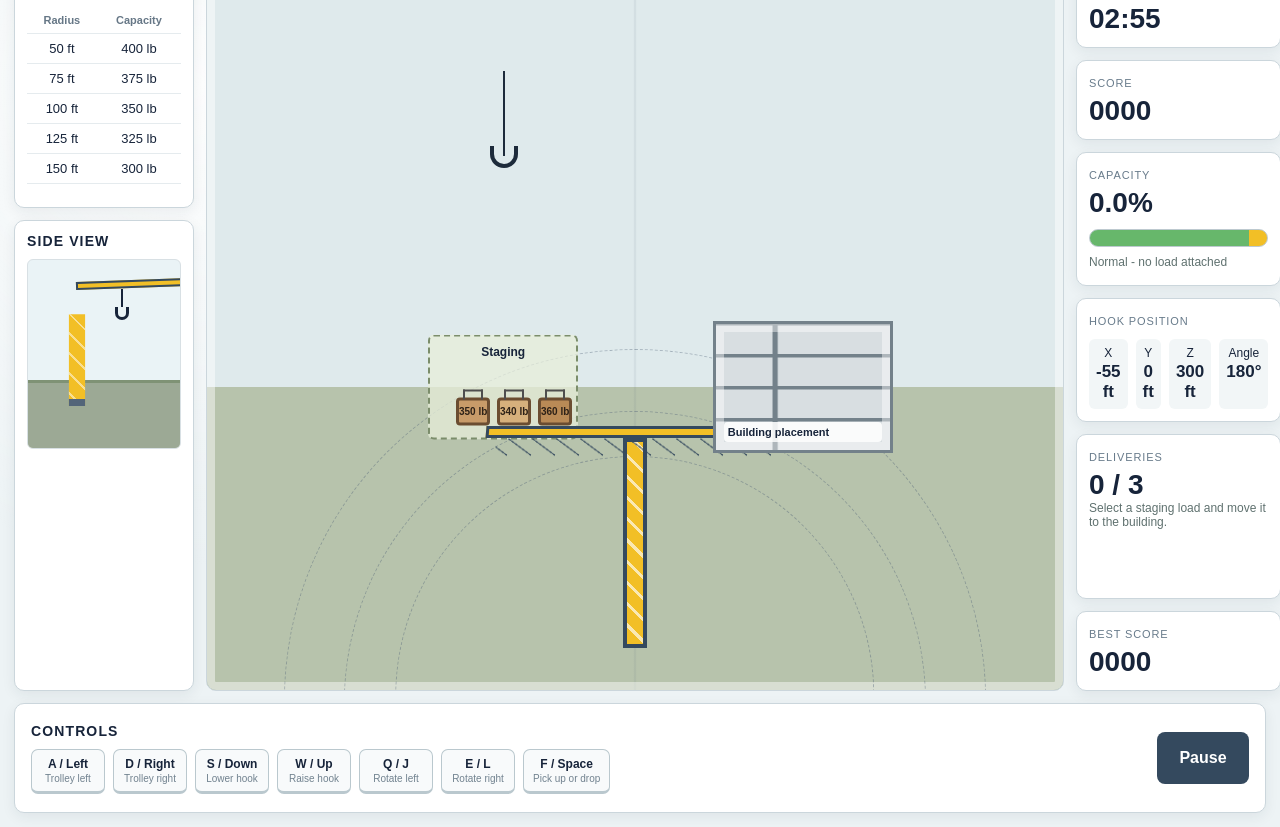
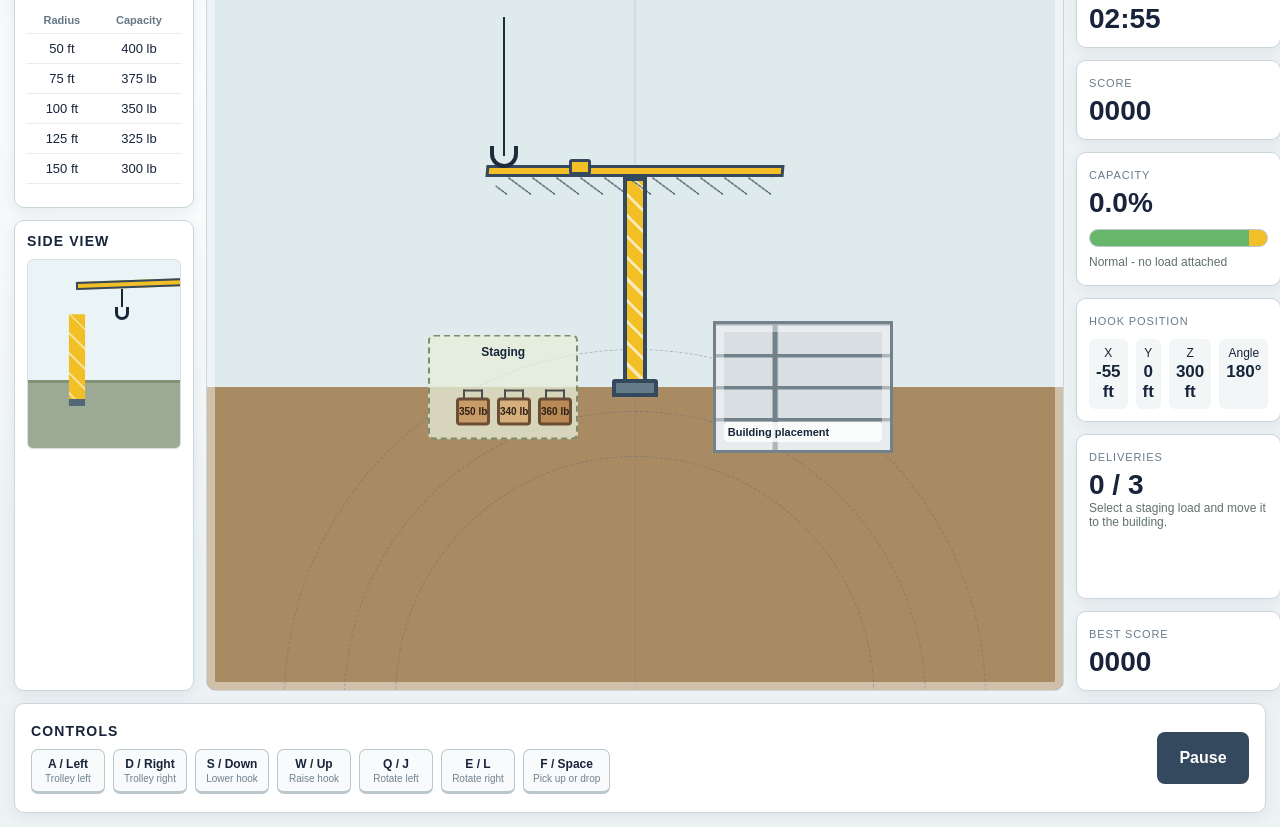
Before and after one commit to LandonC-26/Crane_Operator_App, a plain HTML site: page index.html in a window 1280 px wide. Shown: the part 46-873 px from the top of the page. Drawn offline with Linux system fonts and the light colour scheme.

Commit message:
Clarify phase 5 and refine crane appearance
Co-authored-by: Copilot <223556219+Copilot@users.noreply.github.com>

```diff
--- a/index.html
+++ b/index.html
@@ -181,7 +181,7 @@
       min-height: 460px;
       background:
         linear-gradient(90deg, transparent 49.8%, rgba(83,101,121,.12) 50%, transparent 50.2%),
-        linear-gradient(#dfeaec 0 58%, #b7c3ac 58%);
+        linear-gradient(#dfeaec 0 58%, #a98b63 58%);
       border: 1px solid var(--line);
       border-radius: 10px;
       box-shadow: inset 0 0 0 8px rgba(255,255,255,.45);
@@ -215,7 +215,7 @@
     .tower {
       position: absolute;
       left: 50%;
-      bottom: 42px;
+      bottom: 42%;
       width: 62px;
       height: 260px;
       transform: translateX(-50%);
@@ -257,11 +257,36 @@
       background-size: 24px 24px;
     }
 
+    .trolley {
+      position: absolute;
+      z-index: 5;
+      top: 32px;
+      left: -118px;
+      width: 22px;
+      height: 16px;
+      border: 3px solid var(--steel-dark);
+      border-radius: 3px;
+      background: var(--yellow);
+      transform: translateX(-50%);
+    }
+
+    .tower-base {
+      position: absolute;
+      left: 8px;
+      bottom: -10px;
+      width: 46px;
+      height: 18px;
+      border: 4px solid var(--steel-dark);
+      border-radius: 3px 3px 0 0;
+      background: #657c8a;
+      z-index: 3;
+    }
+
     .cable {
       position: absolute;
       z-index: 4;
       left: 72%;
-      top: 102px;
+      top: 48px;
       width: 2px;
       height: 132px;
       background: #1d2b3b;
@@ -818,6 +843,8 @@
         <div class="tower" aria-label="Tower crane">
           <div class="mast"></div>
           <div class="jib"></div>
+          <div class="tower-base"></div>
+          <div class="trolley" id="crane-trolley"></div>
         </div>
         <div class="cable" aria-hidden="true"></div>
         <div class="hook" aria-label="Crane hook"></div>
@@ -935,6 +962,7 @@
       const cable = document.querySelector(".cable");
       const hook = document.querySelector(".hook");
       const jib = document.querySelector(".jib");
+      const trolley = document.getElementById("crane-trolley");
       const sideCable = document.querySelector(".side-cable");
       const sideHook = document.querySelector(".side-hook");
       const angleValue = document.getElementById("angle-value");
@@ -1026,11 +1054,13 @@
         const hookY = mapHookY - (state.height / 300) * worksiteHeight * 0.32;
 
         cable.style.left = `${hookX}px`;
-        cable.style.top = "102px";
-        cable.style.height = `${Math.max(20, hookY - 102)}px`;
+        cable.style.top = "48px";
+        cable.style.height = `${Math.max(20, hookY - 48)}px`;
         hook.style.left = `${hookX - 13}px`;
         hook.style.top = `${hookY - 10}px`;
         jib.style.transform = `skewX(-5deg) rotate(${state.angle}deg)`;
+        const trolleyOffset = ((position.x + 150) / 300) * 298 - 118;
+        trolley.style.left = `${Math.max(-118, Math.min(180, trolleyOffset))}px`;
         angleValue.textContent = `${Math.round(state.angle)}°`;
         xValue.textContent = `${Math.round(position.x)} ft`;
         yValue.textContent = `${Math.round(position.y)} ft`;
@@ -1277,12 +1307,12 @@
             endRoundByTime();
           }
           updateScoreDisplays();
-          if (keys.has("left")) state.radius = Math.max(50, state.radius - 35 * elapsed);
-          if (keys.has("right")) state.radius = Math.min(150, state.radius + 35 * elapsed);
-          if (keys.has("down")) state.height = Math.max(0, state.height - 25 * elapsed);
-          if (keys.has("up")) state.height = Math.min(300, state.height + 25 * elapsed);
-          if (keys.has("rotate-left")) state.angle = (state.angle - 75 * elapsed + 360) % 360;
-          if (keys.has("rotate-right")) state.angle = (state.angle + 75 * elapsed) % 360;
+          if (keys.has("left")) state.radius = Math.max(50, state.radius - 29.75 * elapsed);
+          if (keys.has("right")) state.radius = Math.min(150, state.radius + 29.75 * elapsed);
+          if (keys.has("down")) state.height = Math.max(0, state.height - 21.25 * elapsed);
+          if (keys.has("up")) state.height = Math.min(300, state.height + 21.25 * elapsed);
+          if (keys.has("rotate-left")) state.angle = (state.angle - 63.75 * elapsed + 360) % 360;
+          if (keys.has("rotate-right")) state.angle = (state.angle + 63.75 * elapsed) % 360;
           update();
         }
 
```
Also changed, not shown: 2 other files.
